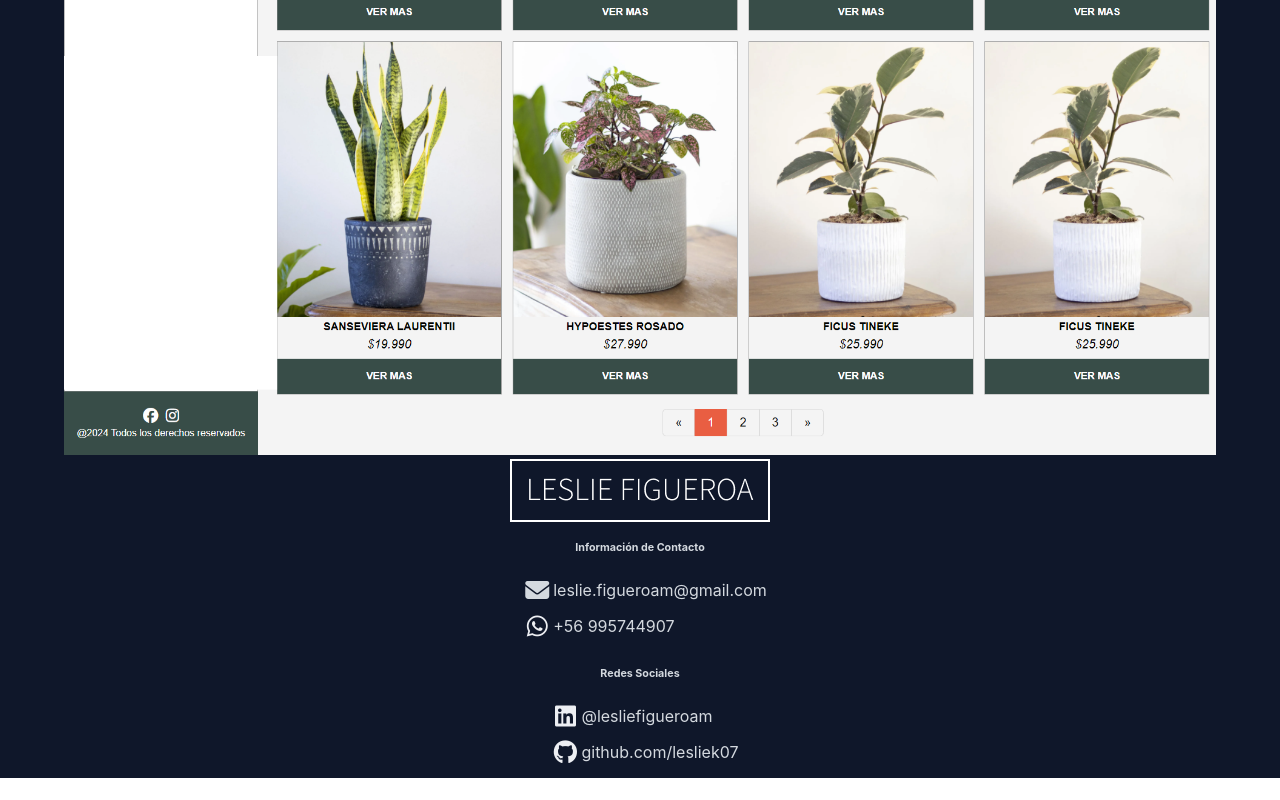
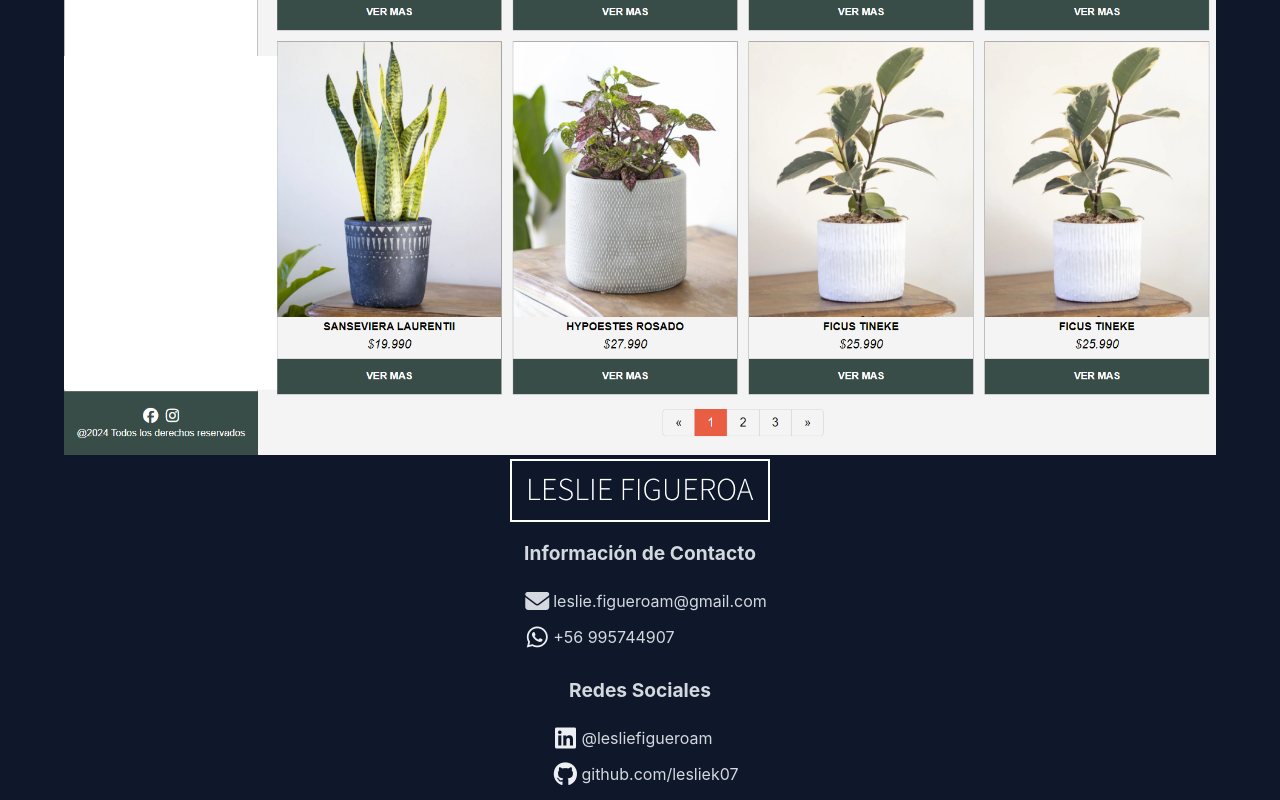
Before and after one commit to lesliek07/portafolio, a plain HTML site: page index.html in a window 1280 px wide. Shown: the part 7629-8429 px from the top of the page. Before the commit the page ends 8407 px from the top, so only its background shows below. Drawn offline with nearby package versions, Linux system fonts and the light colour scheme.

Commit message:
correccion medidas h6

```diff
--- a/assets/css/styles.css
+++ b/assets/css/styles.css
@@ -107,6 +107,10 @@
     align-items: center;
     gap:10px
 }
+.info h6{
+    font-size: 1.2rem;
+    font-weight: Bold;
+}
 .info li{
     margin: 1rem;
 }
```
